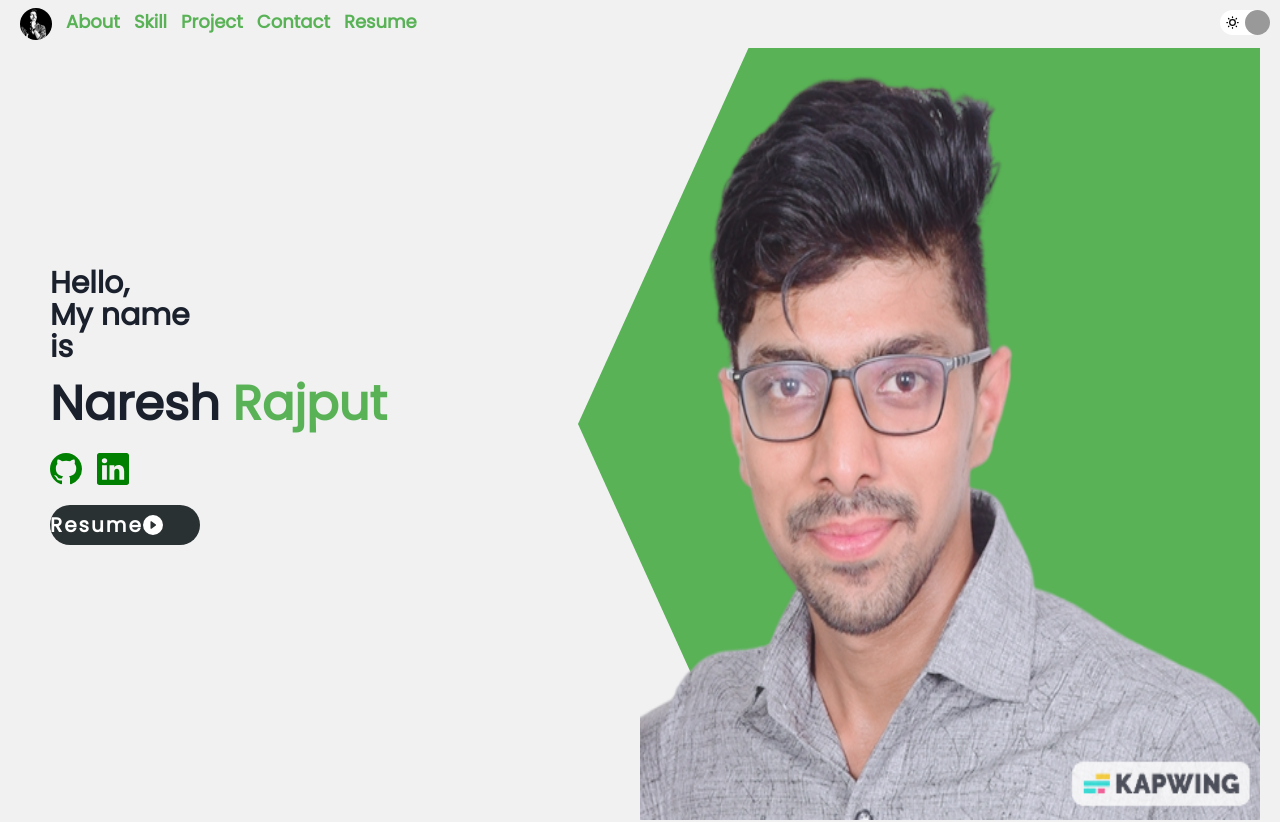
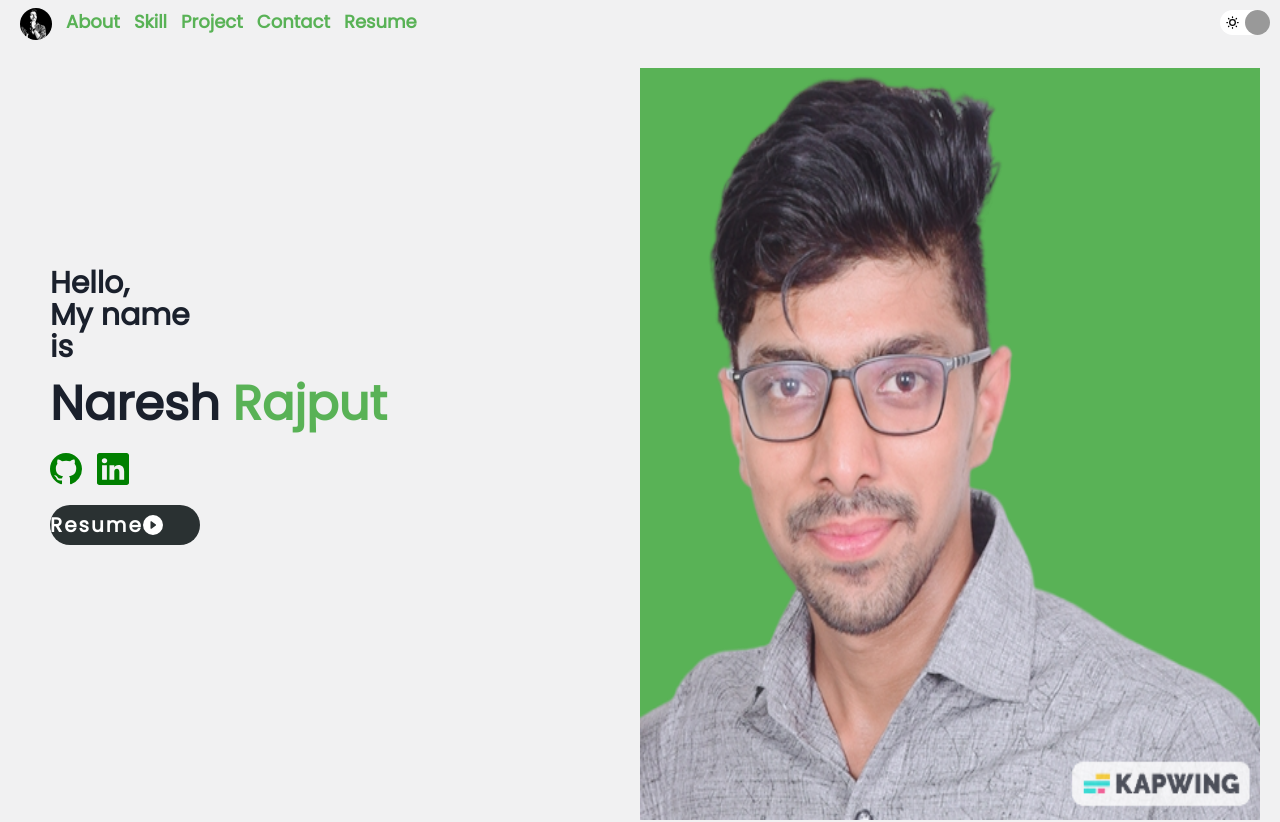
Before and after one commit to nmewada01/portfolio, a React (Create React App) app: page /#intro in a window 1280 px wide. Shown: the top 822 px of the page. Built offline with nearby package versions, Linux system fonts and the light colour scheme; a web font is replaced by a local one.

Commit message:
add the background of the image

```diff
--- a/src/components/introduction/Intro.jsx
+++ b/src/components/introduction/Intro.jsx
@@ -100,8 +100,9 @@ const Intro = () => {
       </Flex>
       <Box className="i-right" pt={isLargerThan ? "5" : null} mx={"5"}>
         <Box
-          className="i-bg"
-          w={["100%", "110%", "110%", "110%"]}
+          position={"absolute"}
+          bgGradient={"linear(to-r, #59b256, #59b256)"}
+          w={["100%", "100%", "100%", "100%"]}
           h={["45vh", "65vh", "75vh", "100%"]}
         ></Box>
         <Image
--- a/src/components/introduction/intro.css
+++ b/src/components/introduction/intro.css
@@ -68,7 +68,8 @@
 }
 
 .i-bg {
-  clip-path: polygon(100% 0%, 100% 51%, 100% 100%, 25% 100%, 0% 50%, 25% 0%);
+  /* clip-path: polygon(100% 0%, 100% 51%, 100% 100%, 25% 100%, 0% 50%, 25% 0%); */
+  clip-path: polygon(25% 0%, 100% 0%, 75% 100%, 0% 100%);
   background-color: #59b256;
   position: absolute;
   top: 0;
--- a/src/components/portfolio/Portfolio.jsx
+++ b/src/components/portfolio/Portfolio.jsx
@@ -40,7 +40,6 @@ const PortFolio = ({
         my={"20px"}
         mx={"10px"}
         p={"2"}
-        border="1px solid skyblue"
         _hover={{ border: "2px solid #59b256" }}
       >
         <Flex
@@ -116,12 +115,7 @@ const PortFolio = ({
           </Box>
         </Box>
 
-        <Box
-          mt={"2"}
-          display="inline-block"
-          overflow={"hidden"}
-
-        >
+        <Box mt={"2"} display="inline-block" overflow={"hidden"}>
           <Box>
             <Image
               transition="transform .4s"
```
